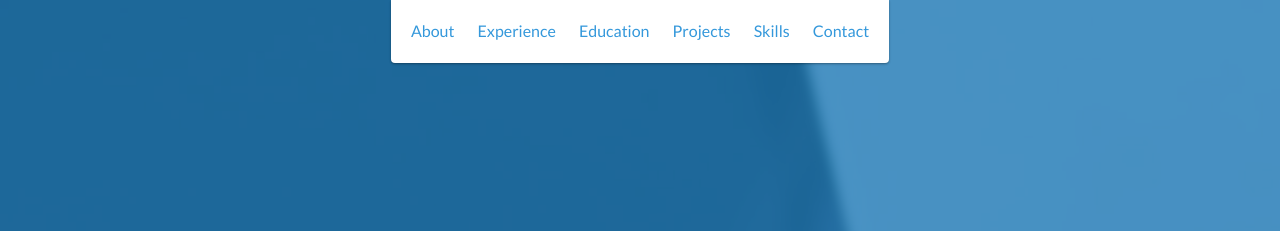
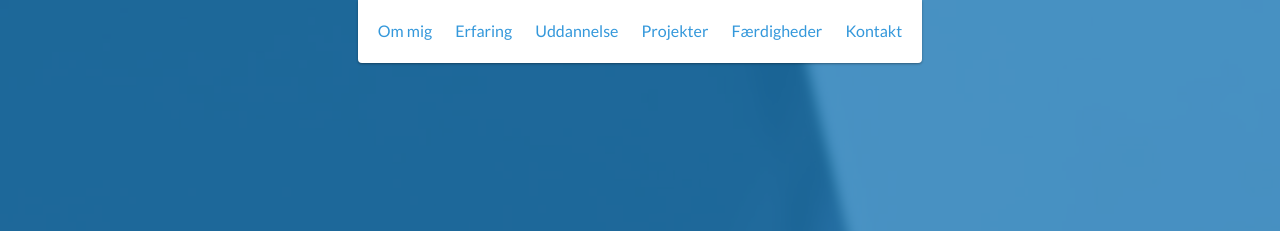
Before and after one commit to TheAndersMadsen/theandersmadsen.github.io, a website: page index.html in a window 1280 px wide. Shown: the top 231 px of the page. Drawn offline with nearby package versions, Linux system fonts and the light colour scheme.

Commit message:
Yderligere ændringer

```diff
--- a/index.html
+++ b/index.html
@@ -5,7 +5,7 @@
     <meta charset="utf-8">
     <meta http-equiv="X-UA-Compatible" content="IE=edge">
     <meta name="viewport" content="width=device-width, initial-scale=1">
-    <title>My Portfolio</title>
+    <title>Min portfølje</title>
 	<link rel="shortcut icon" href="favicon.ico" type="image/x-icon">
 	<link rel="icon" href="favicon.ico" type="image/x-icon">
     <link href="https://fonts.googleapis.com/css?family=Lato:300,400,700,900" rel="stylesheet">
@@ -25,22 +25,22 @@
         </div>
         <ul id="menu" class="shadow">
             <li>
-                <a href="#about">About</a>
+                <a href="#about">Om mig</a>
             </li>
             <li>
-                <a href="#experience">Experience</a>
+                <a href="#experience">Erfaring</a>
             </li>
             <li>
-                <a href="#education">Education</a>
+                <a href="#education">Uddannelse</a>
             </li>
             <li>
-                <a href="#projects">Projects</a>
+                <a href="#projects">Projekter</a>
             </li>
             <li>
-                <a href="#skills">Skills</a>
+                <a href="#skills">Færdigheder</a>
             </li>
             <li>
-                <a href="#contact">Contact</a>
+                <a href="#contact">Kontakt</a>
             </li>
         </ul>
     </header>
@@ -237,7 +237,7 @@
             <div class="row">
                 <div class="col-sm-5 copyright">
                     <p>
-                        Copyright &copy; 2017 YOUR NAME
+                        Copyright &copy; 2019 ANDERS MADSEN
                     </p>
                 </div>
                 <div class="col-sm-2 top">
@@ -248,7 +248,7 @@
                 <div class="col-sm-5 social">
                     <ul>
                         <li>
-                            <a href="https://github.com/" target="_blank"><i class="fa fa-github" aria-hidden="true"></i></a>
+                            <a href="https://github.com/TheAndersMadsen" target="_blank"><i class="fa fa-github" aria-hidden="true"></i></a>
                         </li>
                         <li>
                             <a href="https://stackoverflow.com/" target="_blank"><i class="fa fa-stack-overflow" aria-hidden="true"></i></a>
@@ -260,7 +260,7 @@
                             <a href="https://www.facebook.com/" target="_blank"><i class="fa fa-facebook" aria-hidden="true"></i></a>
                         </li>
                         <li>
-                            <a href="https://twitter.com/" target="_blank"><i class="fa fa-twitter" aria-hidden="true"></i></a>
+                            <a href="https://twitter.com/TheAndersMadsen" target="_blank"><i class="fa fa-twitter" aria-hidden="true"></i></a>
                         </li>
                         <li>
                             <a href="https://plus.google.com/" target="_blank"><i class="fa fa-google-plus" aria-hidden="true"></i></a>
```
